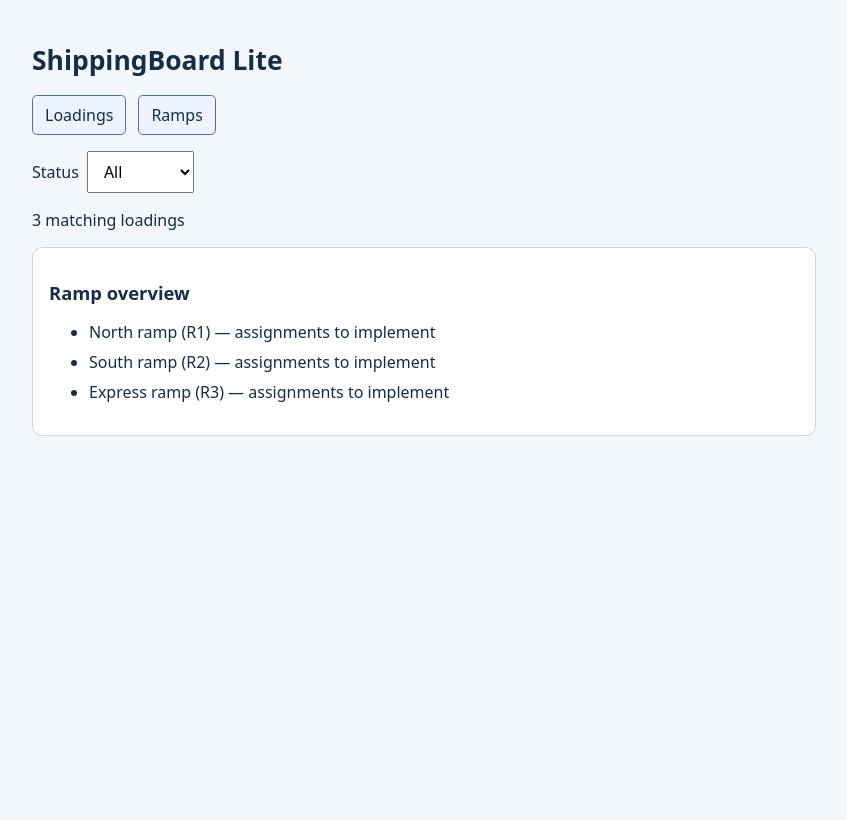
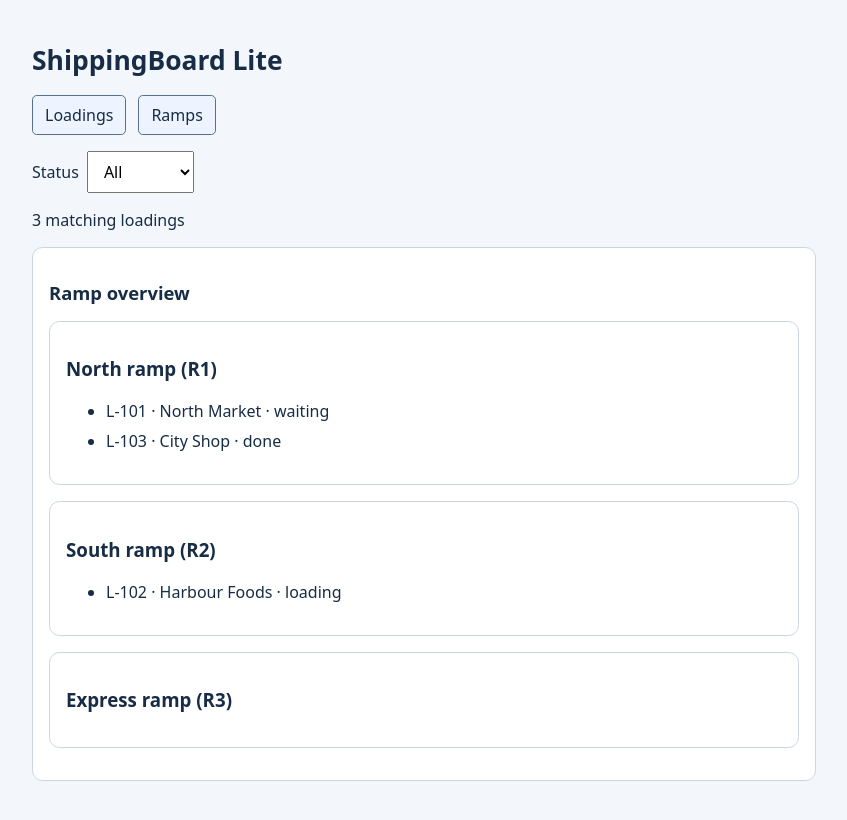
Before and after one commit to adam-zielonka/frontend-tutorial, a React (Vite) app: page / in a window 1280 px wide. Both pictures are taken after a click on the button "Ramps". Shown: the whole page, without its empty margins (216-1063 px from the left). Built offline with nearby package versions, Linux system fonts and the light colour scheme.

Commit message:
Group loadings by ramp: solution (lesson-05-03-ramp-groups-solution-v2)

```diff
--- a/lesson.json
+++ b/lesson.json
@@ -1,6 +1,6 @@
 {
   "id": "05-03-ramp-groups",
-  "variant": "start",
+  "variant": "solution",
   "release": "v2",
   "tasks": [
     "Replace the ramp placeholder with an article for each ramp.",
--- a/src/App.tsx
+++ b/src/App.tsx
@@ -28,8 +28,13 @@ export default function App() {
       </table>}
     </section> : <section>
       <h2>Ramp overview</h2>
-      {/* TODO: show each ramp with its matching visible loadings and an empty message. */}
-      <ul>{ramps.map(ramp => <li key={ramp.id}>{ramp.name} ({ramp.id}) — assignments to implement</li>)}</ul>
+      {ramps.map(ramp => {
+        const assigned = visible.filter(item => item.rampId === ramp.id);
+        return <article key={ramp.id}>
+          <h3>{ramp.name} ({ramp.id})</h3>
+          <ul>{assigned.map(item => <li key={item.id}>{item.id} · {item.customer} · {item.status}</li>)}</ul>
+        </article>;
+      })}
     </section>}
   </main>;
 }
```
Also changed, not shown: 1 other file (tests, documents, lock files or other folders).
